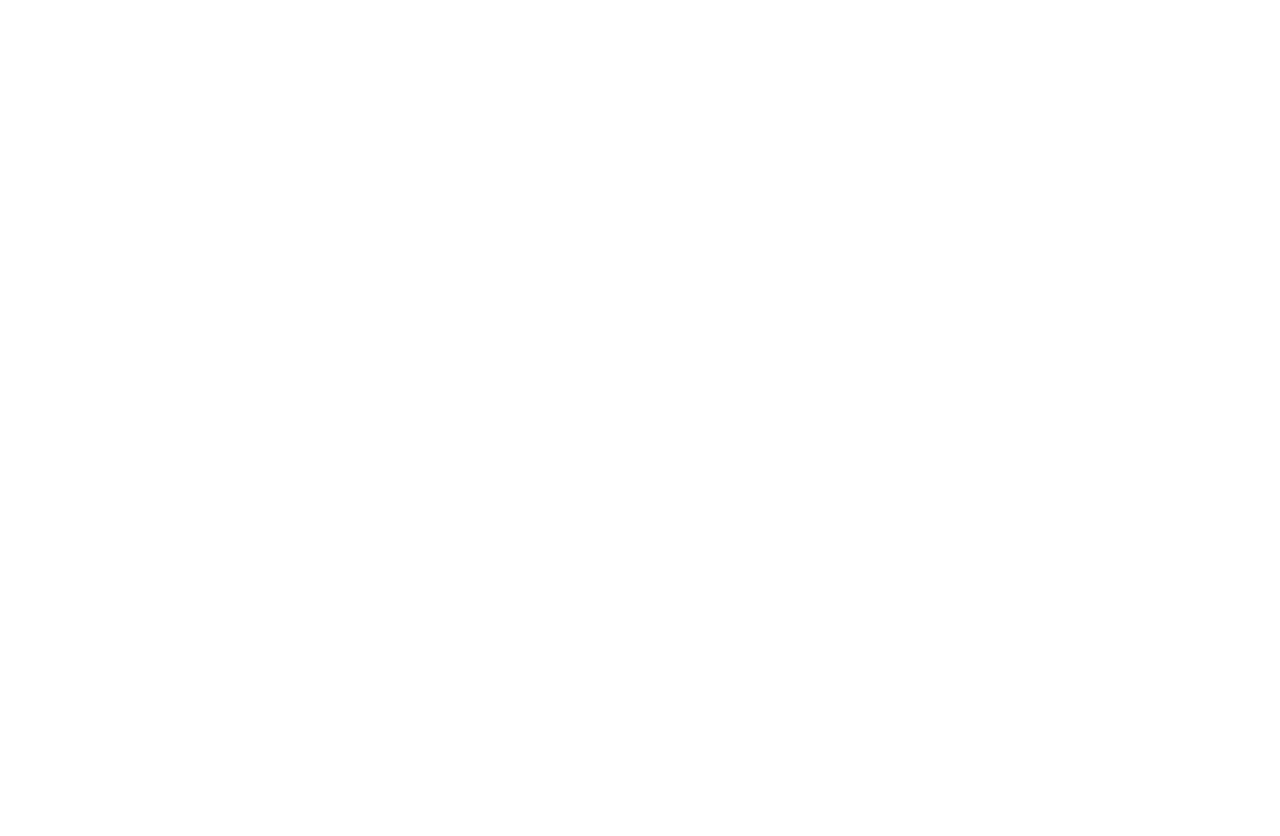
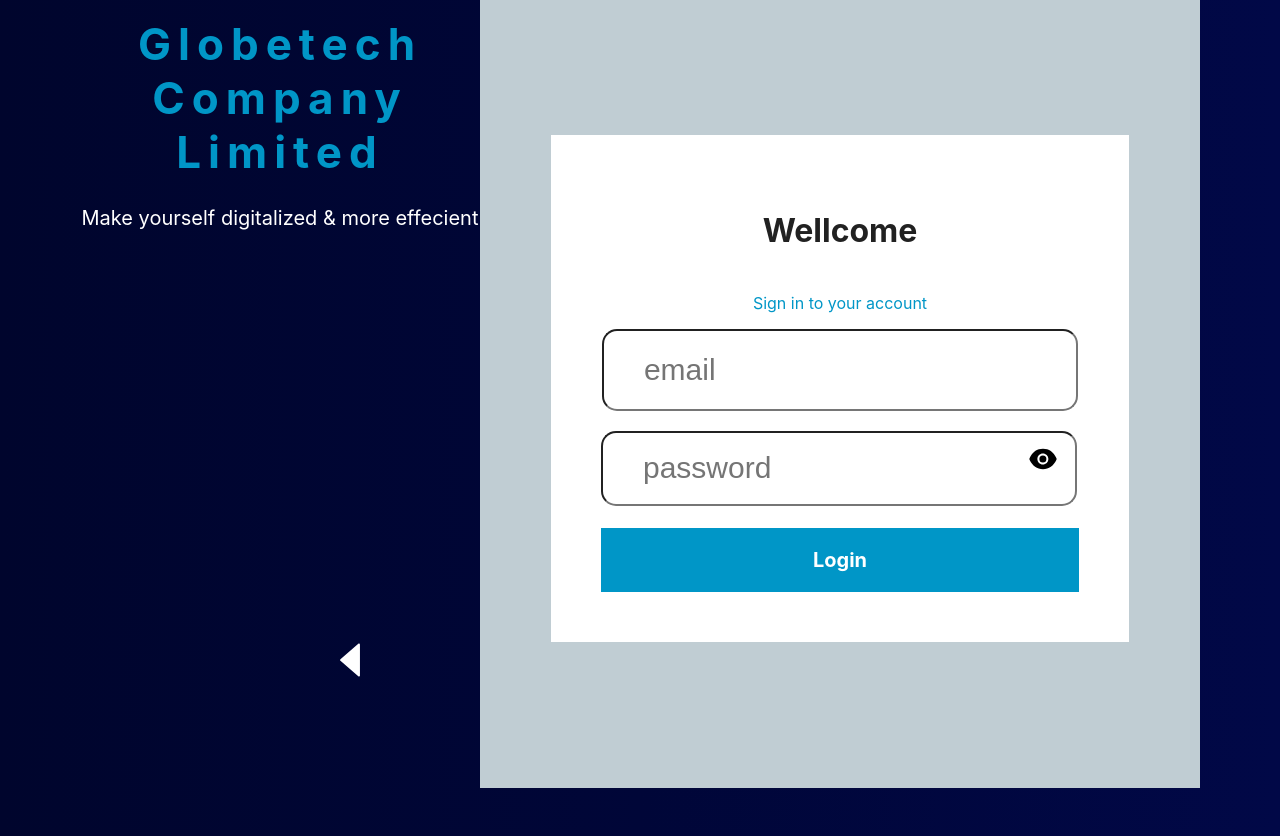
Before and after one commit to raselcsedev/globetech, a React (Create React App) app: page /login in a window 1280 px wide. Before the commit this address had no page. Shown: the part 460-1296 px from the top of the page. Before the commit the page ends 800 px from the top, so only its background shows below. Built offline with nearby package versions, Linux system fonts and the light colour scheme.

Commit message:
login page added

```diff
--- a/src/App.js
+++ b/src/App.js
@@ -1,6 +1,7 @@
 import { Route, Routes } from 'react-router-dom';
 import './App.css';
 import Home from './Components/Home/Home';
+import Login from './Components/Login/Login';
 import Navbar from './Components/Navbar/Navbar';
 
 function App() {
@@ -9,6 +10,7 @@
       <Navbar></Navbar>
       <Routes>
         <Route path='/' element={<Home></Home>}></Route>
+        <Route path='login' element={<Login></Login>}></Route>
       </Routes>
     </div>
   );
--- /dev/null
+++ b/src/Components/Login/Login.css
@@ -0,0 +1,95 @@
+.login{
+    background-image: linear-gradient(to right, #00052D ,#000638, #010847);
+    height: 100vh;
+    display: grid;
+    padding:3rem 5rem;
+}
+
+.login-grid{
+    display: grid;
+    grid-template-columns:400px 1fr;
+}
+.side-ber{
+    position: relative;
+    text-align: center;
+}
+.side-ber h1{
+    color: #0096C7;
+    text-align: center;
+    letter-spacing: 7px;
+    font-size: 44px;
+}
+.side-ber p{
+    font-size: 20px;
+    line-height: 18.5px;
+    color: #ffffff;
+}
+.side-ber button{
+    position: absolute;
+    bottom:100px;
+    right: 100px;
+    background-color: transparent;
+    border: none;
+    cursor: pointer;
+}
+.login-grid .login-form{
+    background-color: #C0CDD3;
+    display: flex;
+    align-items: center;
+    justify-content: center;
+}
+.login-grid .login-form form{
+    width:478px;
+    height: 407px;
+    background-color: #ffffff;
+    display: flex;
+    flex-flow: column;
+    align-items: center;
+    justify-content: center;
+    padding: 50px;
+}
+.login-grid .login-form form h2{
+    text-align: center;
+    font-size: 32px;
+    color:  #212121;
+}
+.login-grid .login-form form p{
+    color: #0096C7;
+}
+.login-grid .login-form form input{
+    width:90%;
+    height: 90%;
+    background: #FFFFFF;
+    padding-left: 40px;
+    font-size: 30px;
+    border-radius: 15px;
+
+}
+.login-grid .login-form .password {
+    width:100%;
+    height: 90%;
+    font-size: 30px;
+    border-radius: 15px;
+    position: relative;
+}
+.login-grid .login-form .password span{
+    position: absolute;
+    top:12px;
+    right:20px;
+    cursor: pointer;
+    background: transparent;
+    border: none;
+}
+.login-grid .login-form form .button{
+   background-color: #0096C7;
+   display: flex;
+   justify-content: center;
+   align-items: center;
+   color: white;
+   text-align: center;
+   font-weight: 700;
+   padding: 20px 0;
+   width: 100%;
+   cursor: pointer;
+   font-size: 20px;
+}
--- /dev/null
+++ b/src/Components/Login/Login.js
@@ -0,0 +1,52 @@
+import React, { useState } from 'react';
+import './Login.css'
+import { AiFillCaretLeft} from 'react-icons/ai';
+import {AiFillEye} from 'react-icons/ai';
+import {  Link } from "react-router-dom";
+
+
+
+
+const Login = () => {
+  const [pass,setPass]=useState(false);
+  const changes=()=>{
+            setPass(pass=>!pass)
+  }
+  console.log(pass);
+    return (
+        <div className='login'>
+           <div className='login-grid'>
+            <div className="side-ber">
+              <h1>Globetech <br />Company Limited</h1>
+              <p>Make yourself digitalized & more effecient</p>
+              <button>
+                <Link to='/'>
+                <AiFillCaretLeft size='3rem' color='white'></AiFillCaretLeft>
+                </Link>
+
+                </button>
+            </div>
+            <div className='login-form'>
+               <form>
+                <h2>Wellcome</h2>
+                <p>Sign in to your account </p>
+                <input type="email" placeholder='email' required/>
+                <br/>
+                <div className='password'>
+                  {pass? <input placeholder='password'type='text' required/>: <input placeholder='password'type='password' required/>}
+                {/* <input placeholder='password'type='password'/> */}
+                <span onClick={changes}>
+                  <AiFillEye color="black" size='2rem'></AiFillEye>
+                </span>
+                </div>
+                <br />
+                <span  className='button' readonly>Login</span>
+               </form>
+            </div>
+           </div>
+
+        </div>
+    );
+};
+
+export default Login;
```
